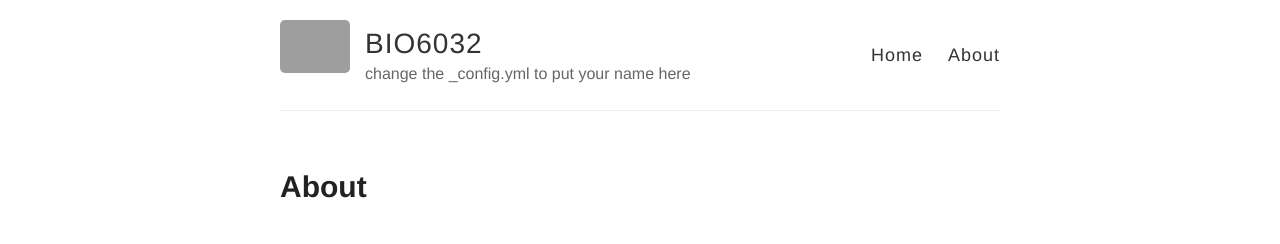
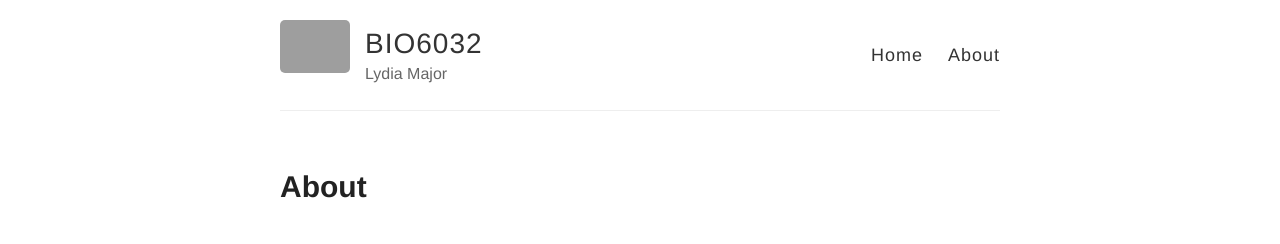
Before and after one commit to Chevelue/homework, a Jekyll site: the page built from dist/about.md, in a window 1280 px wide. Shown: the top 244 px of the page. Built offline with Jekyll 4.4.1, drawn with Linux system fonts in a browser that asks for light colours; grey boxes are pictures that could not be loaded.

Commit message:
Update _config.yml

```diff
--- a/dist/_config.yml
+++ b/dist/_config.yml
@@ -1,4 +1,4 @@
 baseurl: /homework
 name: BIO6032
-description: "change the _config.yml to put your name here"
+description: "Lydia Major"
 avatar: https://raw.githubusercontent.com/BIO6032/homework/master/dist/images/logo.jpg
```
